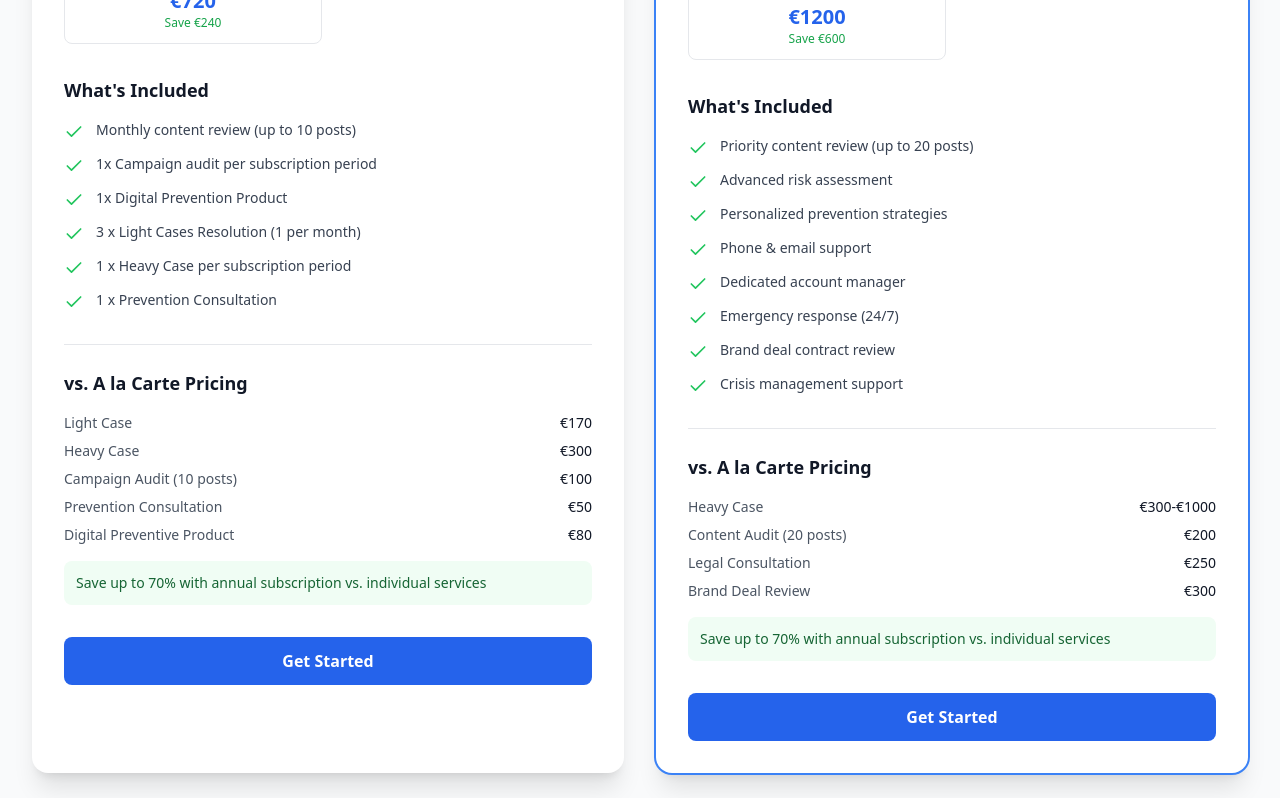
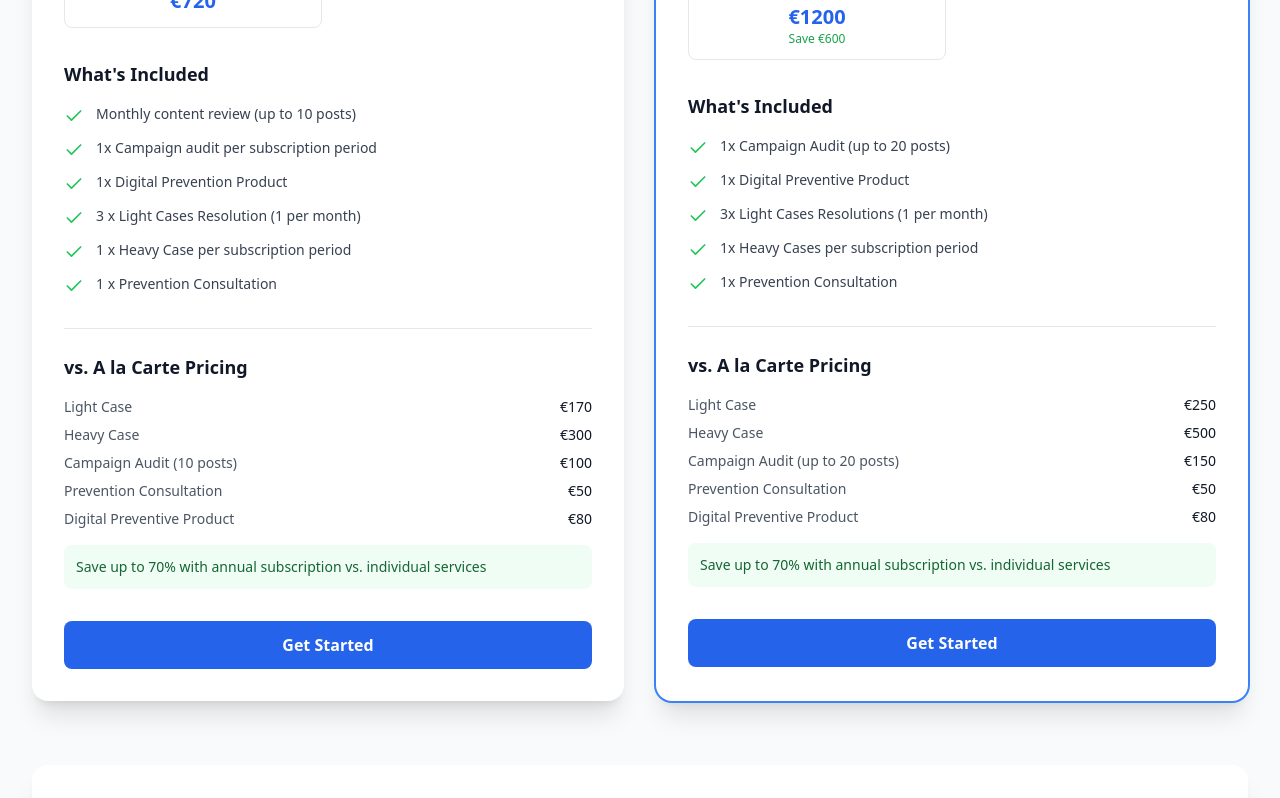
Before and after one commit to alexandarborisov/unban-solutions, a React (Vite) app: page /subscription/creators in a window 1280 px wide. Shown: the part 640-1438 px from the top of the page. Built offline with nearby package versions, Linux system fonts and the light colour scheme.

Commit message:
macro update

```diff
--- a/src/pages/SubscriptionCreators.tsx
+++ b/src/pages/SubscriptionCreators.tsx
@@ -10,9 +10,9 @@ export default function SubscriptionCreators() {
       description: 'Perfect for growing creators',
       monthly: 80,
       plans: [
-        { duration: '3 months', price: 240, savings: 0 },
-        { duration: '6 months', price: 420, savings: 0 },
-        { duration: '12 months', price: 720, savings: 240 }
+        { duration: '3 months', price: 240, savings: '80 per month' },
+        { duration: '6 months', price: 420, savings: '70 per month' },
+        { duration: '12 months', price: 720, savings: '60 per month' },
       ],
       features: [
         'Monthly content review (up to 10 posts)',
@@ -41,20 +41,18 @@ export default function SubscriptionCreators() {
         { duration: '12 months', price: 1200, savings: 600 }
       ],
       features: [
-        'Priority content review (up to 20 posts)',
-        'Advanced risk assessment',
-        'Personalized prevention strategies',
-        'Phone & email support',
-        'Dedicated account manager',
-        'Emergency response (24/7)',
-        'Brand deal contract review',
-        'Crisis management support'
+        '1x Campaign Audit (up to 20 posts)',
+        '1x Digital Preventive Product',
+        '3x Light Cases Resolutions (1 per month)',
+        '1x Heavy Cases per subscription period',
+        '1x Prevention Consultation',
       ],
       alaCarte: [
-        { service: 'Heavy Case', price: '€300-€1000' },
-        { service: 'Content Audit (20 posts)', price: '€200' },
-        { service: 'Legal Consultation', price: '€250' },
-        { service: 'Brand Deal Review', price: '€300' }
+        { service: 'Light Case', price: '€250' },
+        { service: 'Heavy Case', price: '€500' },
+        { service: 'Campaign Audit (up to 20 posts)', price: '€150' },
+        { service: 'Prevention Consultation', price: '€50' },
+        { service: 'Digital Preventive Product', price: '€80' },
       ],
       popular: true
     }
```
